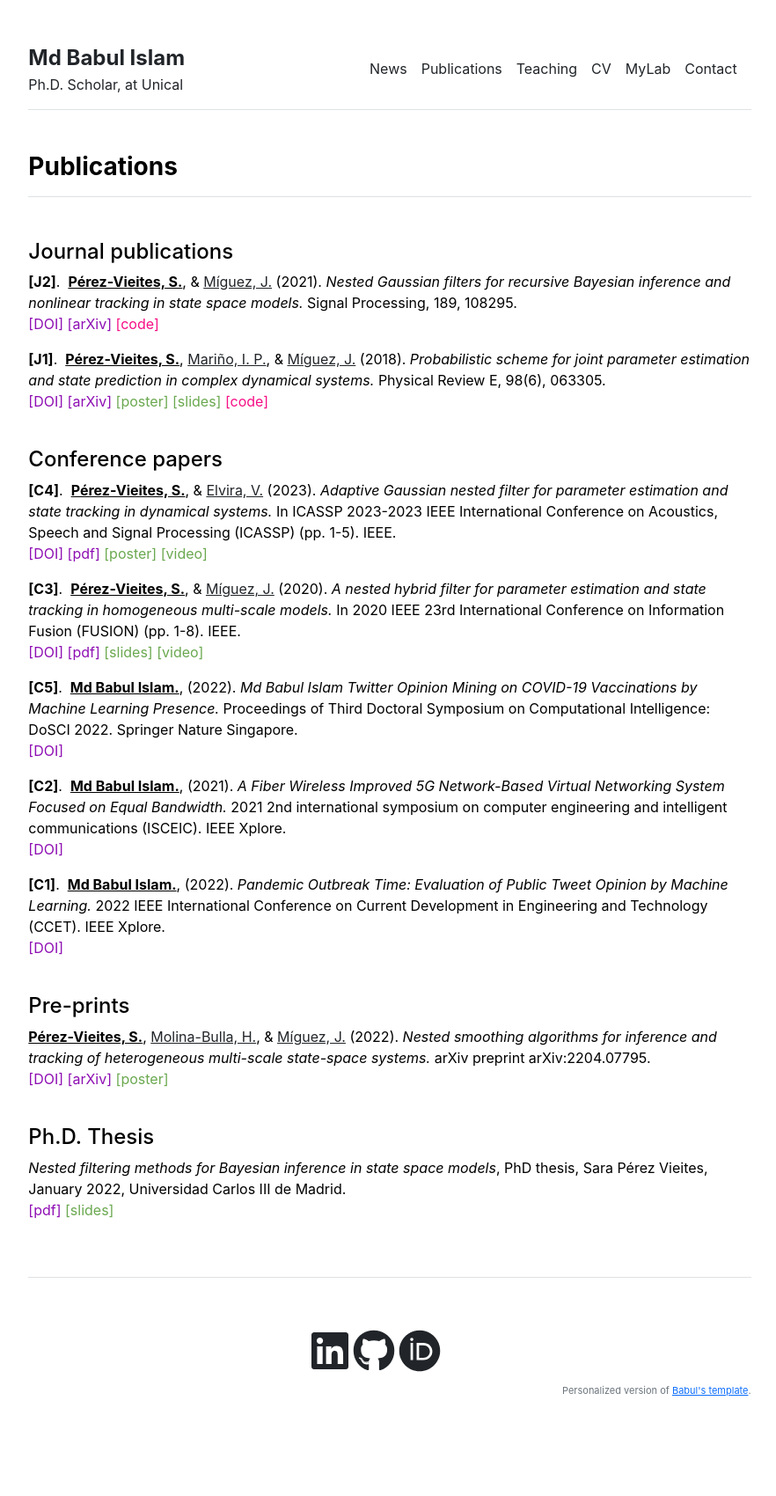
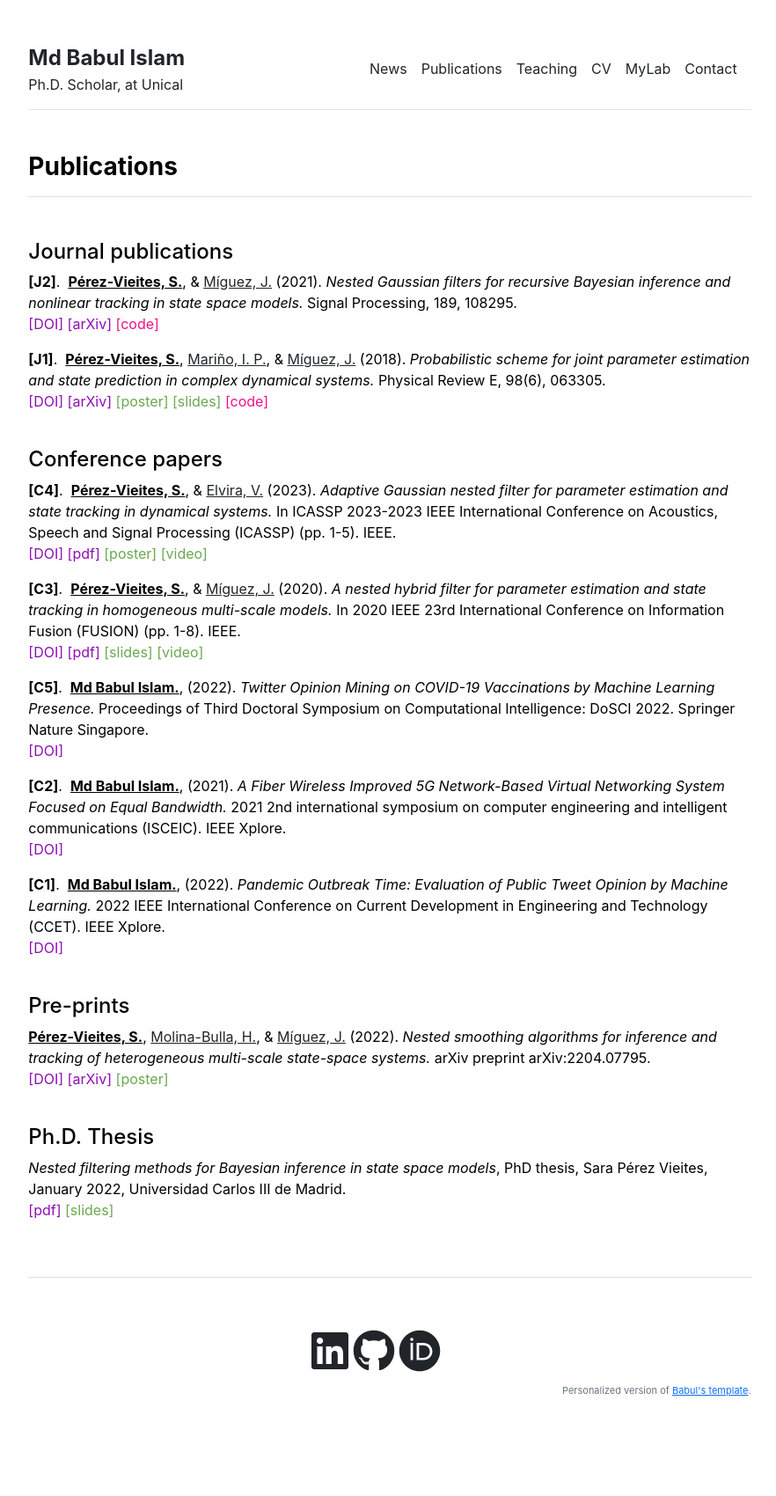
Before and after one commit to babulcseian/babulcseian.github.io, a Jekyll site: the page built from publications.md, in a window 1280 px wide. Shown: the whole page at 88% size, without its empty margins (197-1079 px from the left). Built offline with Jekyll 4.4.1, drawn with Linux system fonts in a browser that asks for light colours; a style sheet for code colours, icons or effects is not loaded.

Commit message:
Update publications.yml

```diff
--- a/_data/publications.yml
+++ b/_data/publications.yml
@@ -5,9 +5,7 @@
 conference:
 - {idx: '[C4]', authors: [{name: 'Pérez-Vieites, S.', me: '1'}, {name: 'Elvira, V.', url: 'https://victorelvira.github.io/', last: '1'}], year: '2023',title: 'Adaptive Gaussian nested filter for parameter estimation and state tracking in dynamical systems.', journal: 'In ICASSP 2023-2023 IEEE International Conference on Acoustics, Speech and Signal Processing (ICASSP) (pp. 1-5). IEEE.', doi: 'https://doi.org/10.1109/ICASSP49357.2023.10094865', paper: 'publications/papers/PerezVieites23_ICASSP.pdf', poster: 'publications/posters/PerezVieites_ICASSP23_Posterv2.pdf', videos: 'https://youtu.be/urZdCFFssXI'}
 - {idx: '[C3]', authors: [{name: 'Pérez-Vieites, S.', me: '1'}, {name: 'Míguez, J.', url: 'https://jmiguez.webs.tsc.uc3m.es/', last: '1'}], year: '2020',title: 'A nested hybrid filter for parameter estimation and state tracking in homogeneous multi-scale models.', journal: 'In 2020 IEEE 23rd International Conference on Information Fusion (FUSION) (pp. 1-8). IEEE.', web: 'https://ieeexplore.ieee.org/abstract/document/9190630', doi: 'https://doi.org/10.23919/FUSION45008.2020.9190630', paper: 'publications/papers/PerezVieites_FUSION20.pdf', slides: 'publications/slides/PresentationFUSION20SaraPV.pdf', videos: 'https://www.youtube.com/watch?v=GzMjUOqyOIk&t=45s'}
-- {idx: '[C5]', authors: [{name: 'Md Babul Islam.', me: '1'}], year: '2022', title: '
-Md Babul Islam
-Twitter Opinion Mining on COVID-19 Vaccinations by Machine Learning Presence.', journal: 'Proceedings of Third Doctoral Symposium on Computational Intelligence: DoSCI 2022. Springer Nature Singapore.', doi: 'https://doi.org/10.1007/978-981-19-3148-2_4'}
+- {idx: '[C5]', authors: [{name: 'Md Babul Islam.', me: '1'}], year: '2022', title: 'Twitter Opinion Mining on COVID-19 Vaccinations by Machine Learning Presence.', journal: 'Proceedings of Third Doctoral Symposium on Computational Intelligence: DoSCI 2022. Springer Nature Singapore.', doi: 'https://doi.org/10.1007/978-981-19-3148-2_4'}
 
 - {idx: '[C2]', authors: [{name: 'Md Babul Islam.', me: '1'}], year: '2021', title: 'A Fiber Wireless Improved 5G Network-Based Virtual Networking System Focused on Equal Bandwidth.', journal: '2021 2nd international symposium on computer engineering and intelligent communications (ISCEIC). IEEE Xplore.', doi: 'https://doi.org/10.1109/ISCEIC53685.2021.00098'}
 - {idx: '[C1]', authors: [{name: 'Md Babul Islam.', me: '1'}], year: '2022', title: 'Pandemic Outbreak Time: Evaluation of Public Tweet Opinion by Machine Learning.', journal: '2022 IEEE International Conference on Current Development in Engineering and Technology (CCET). IEEE Xplore.', doi: 'https://doi.org/10.1109/CCET56606.2022.10080351'}
```
